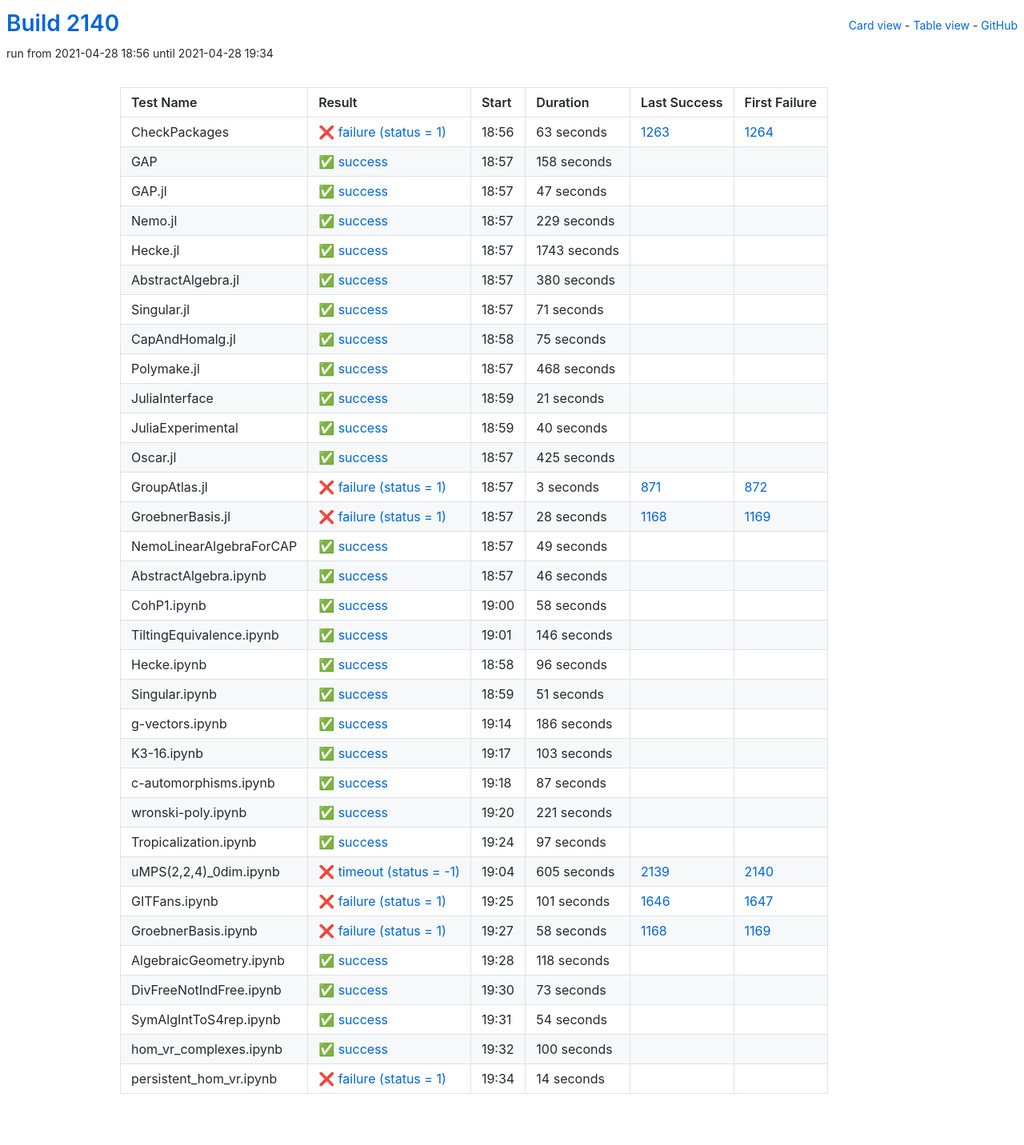
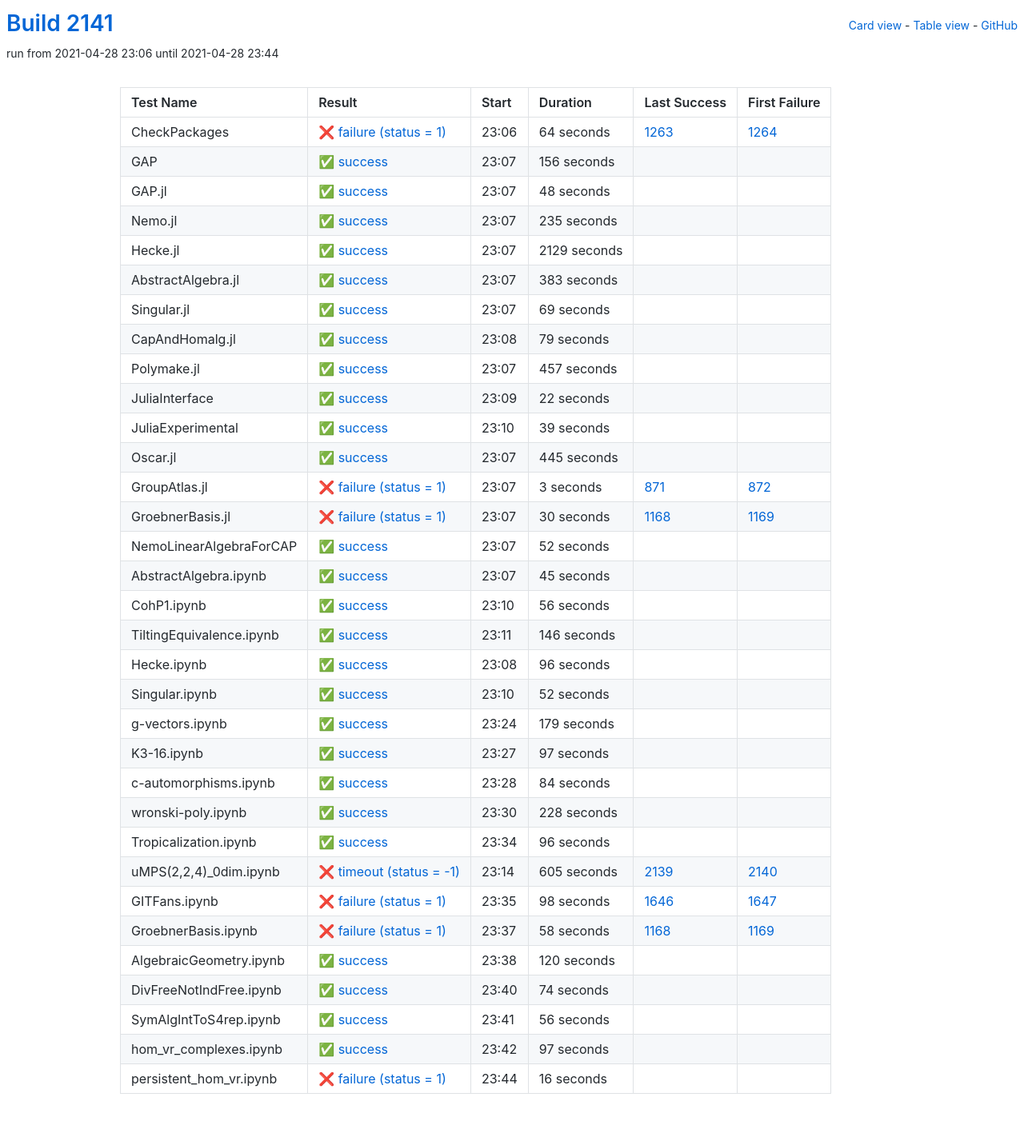
Before and after one commit to oscar-system/oscar-ci-status-stable, a Jekyll site: the page built from table.html, in a window 1280 px wide. Shown: the whole page at 80% size. Built offline with Jekyll 4.4.1, drawn with Linux system fonts in a browser that asks for light colours.

Commit message:
Build #2141

```diff
--- a/_data/ci.yml
+++ b/_data/ci.yml
@@ -1,6 +1,6 @@
 ---
-build: 2140
-build_url: https://oscarci.mathematik.uni-kl.de/job/oscar-stable/2140/
+build: 2141
+build_url: https://oscarci.mathematik.uni-kl.de/job/oscar-stable/2141/
 job: oscar-stable
 organization: oscar-system
 repo: oscar-ci-status-stable
@@ -8,152 +8,152 @@ repourl: https://github.com/oscar-system/oscar-ci-status-stable
 tests:
 - name: CheckPackages
   id: checkpackages
-  log: https://oscarci.mathematik.uni-kl.de/job/oscar-stable/2140/artifact/logs/build-2140/CheckPackages.log
-  start: 2021-04-28 18:56
+  log: https://oscarci.mathematik.uni-kl.de/job/oscar-stable/2141/artifact/logs/build-2141/CheckPackages.log
+  start: 2021-04-28 23:06
   success: false
   exitcode: 1
   status: failure
-  duration: 63
+  duration: 64
   last_success: 1263
   last_success_url: https://oscarci.mathematik.uni-kl.de/job/oscar-stable/1263/
   first_failure: 1264
   first_failure_url: https://oscarci.mathematik.uni-kl.de/job/oscar-stable/1264/
 - name: GAP
   id: gap
-  log: https://oscarci.mathematik.uni-kl.de/job/oscar-stable/2140/artifact/logs/build-2140/GAP.log
-  start: 2021-04-28 18:57
+  log: https://oscarci.mathematik.uni-kl.de/job/oscar-stable/2141/artifact/logs/build-2141/GAP.log
+  start: 2021-04-28 23:07
   success: true
   exitcode: 0
   status: success
-  duration: 158
+  duration: 156
   last_success: false
   last_success_url:
   first_failure: false
   first_failure_url:
 - name: GAP.jl
   id: gap-jl
-  log: https://oscarci.mathematik.uni-kl.de/job/oscar-stable/2140/artifact/logs/build-2140/GAP.jl.log
-  start: 2021-04-28 18:57
+  log: https://oscarci.mathematik.uni-kl.de/job/oscar-stable/2141/artifact/logs/build-2141/GAP.jl.log
+  start: 2021-04-28 23:07
   success: true
   exitcode: 0
   status: success
-  duration: 47
+  duration: 48
   last_success: false
   last_success_url:
   first_failure: false
   first_failure_url:
 - name: Nemo.jl
   id: nemo-jl
-  log: https://oscarci.mathematik.uni-kl.de/job/oscar-stable/2140/artifact/logs/build-2140/Nemo.jl.log
-  start: 2021-04-28 18:57
+  log: https://oscarci.mathematik.uni-kl.de/job/oscar-stable/2141/artifact/logs/build-2141/Nemo.jl.log
+  start: 2021-04-28 23:07
   success: true
   exitcode: 0
   status: success
-  duration: 229
+  duration: 235
   last_success: false
   last_success_url:
   first_failure: false
   first_failure_url:
 - name: Hecke.jl
   id: hecke-jl
-  log: https://oscarci.mathematik.uni-kl.de/job/oscar-stable/2140/artifact/logs/build-2140/Hecke.jl.log
-  start: 2021-04-28 18:57
+  log: https://oscarci.mathematik.uni-kl.de/job/oscar-stable/2141/artifact/logs/build-2141/Hecke.jl.log
+  start: 2021-04-28 23:07
   success: true
   exitcode: 0
   status: success
-  duration: 1743
+  duration: 2129
   last_success: false
   last_success_url:
   first_failure: false
   first_failure_url:
 - name: AbstractAlgebra.jl
   id: abstractalgebra-jl
-  log: https://oscarci.mathematik.uni-kl.de/job/oscar-stable/2140/artifact/logs/build-2140/AbstractAlgebra.jl.log
-  start: 2021-04-28 18:57
+  log: https://oscarci.mathematik.uni-kl.de/job/oscar-stable/2141/artifact/logs/build-2141/AbstractAlgebra.jl.log
+  start: 2021-04-28 23:07
   success: true
   exitcode: 0
   status: success
-  duration: 380
+  duration: 383
   last_success: false
   last_success_url:
   first_failure: false
   first_failure_url:
 - name: Singular.jl
   id: singular-jl
-  log: https://oscarci.mathematik.uni-kl.de/job/oscar-stable/2140/artifact/logs/build-2140/Singular.jl.log
-  start: 2021-04-28 18:57
+  log: https://oscarci.mathematik.uni-kl.de/job/oscar-stable/2141/artifact/logs/build-2141/Singular.jl.log
+  start: 2021-04-28 23:07
   success: true
   exitcode: 0
   status: success
-  duration: 71
+  duration: 69
   last_success: false
   last_success_url:
   first_failure: false
   first_failure_url:
 - name: CapAndHomalg.jl
   id: capandhomalg-jl
-  log: https://oscarci.mathematik.uni-kl.de/job/oscar-stable/2140/artifact/logs/build-2140/CapAndHomalg.jl.log
-  start: 2021-04-28 18:58
+  log: https://oscarci.mathematik.uni-kl.de/job/oscar-stable/2141/artifact/logs/build-2141/CapAndHomalg.jl.log
+  start: 2021-04-28 23:08
   success: true
   exitcode: 0
   status: success
-  duration: 75
+  duration: 79
   last_success: false
   last_success_url:
   first_failure: false
   first_failure_url:
 - name: Polymake.jl
   id: polymake-jl
-  log: https://oscarci.mathematik.uni-kl.de/job/oscar-stable/2140/artifact/logs/build-2140/Polymake.jl.log
-  start: 2021-04-28 18:57
+  log: https://oscarci.mathematik.uni-kl.de/job/oscar-stable/2141/artifact/logs/build-2141/Polymake.jl.log
+  start: 2021-04-28 23:07
   success: true
   exitcode: 0
   status: success
-  duration: 468
+  duration: 457
   last_success: false
   last_success_url:
   first_failure: false
   first_failure_url:
 - name: JuliaInterface
   id: juliainterface
-  log: https://oscarci.mathematik.uni-kl.de/job/oscar-stable/2140/artifact/logs/build-2140/JuliaInterface.log
-  start: 2021-04-28 18:59
+  log: https://oscarci.mathematik.uni-kl.de/job/oscar-stable/2141/artifact/logs/build-2141/JuliaInterface.log
+  start: 2021-04-28 23:09
   success: true
   exitcode: 0
   status: success
-  duration: 21
+  duration: 22
   last_success: false
   last_success_url:
   first_failure: false
   first_failure_url:
 - name: JuliaExperimental
   id: juliaexperimental
-  log: https://oscarci.mathematik.uni-kl.de/job/oscar-stable/2140/artifact/logs/build-2140/JuliaExperimental.log
-  start: 2021-04-28 18:59
+  log: https://oscarci.mathematik.uni-kl.de/job/oscar-stable/2141/artifact/logs/build-2141/JuliaExperimental.log
+  start: 2021-04-28 23:10
   success: true
   exitcode: 0
   status: success
-  duration: 40
+  duration: 39
   last_success: false
   last_success_url:
   first_failure: false
   first_failure_url:
 - name: Oscar.jl
   id: oscar-jl
-  log: https://oscarci.mathematik.uni-kl.de/job/oscar-stable/2140/artifact/logs/build-2140/Oscar.jl.log
-  start: 2021-04-28 18:57
+  log: https://oscarci.mathematik.uni-kl.de/job/oscar-stable/2141/artifact/logs/build-2141/Oscar.jl.log
+  start: 2021-04-28 23:07
   success: true
   exitcode: 0
   status: success
-  duration: 425
+  duration: 445
   last_success: false
   last_success_url:
   first_failure: false
   first_failure_url:
 - name: GroupAtlas.jl
   id: groupatlas-jl
-  log: https://oscarci.mathematik.uni-kl.de/job/oscar-stable/2140/artifact/logs/build-2140/GroupAtlas.jl.log
-  start: 2021-04-28 18:57
+  log: https://oscarci.mathematik.uni-kl.de/job/oscar-stable/2141/artifact/logs/build-2141/GroupAtlas.jl.log
+  start: 2021-04-28 23:07
   success: false
   exitcode: 1
   status: failure
@@ -164,56 +164,56 @@ tests:
   first_failure_url: https://oscarci.mathematik.uni-kl.de/job/oscar-stable/872/
 - name: GroebnerBasis.jl
   id: groebnerbasis-jl
-  log: https://oscarci.mathematik.uni-kl.de/job/oscar-stable/2140/artifact/logs/build-2140/GroebnerBasis.jl.log
-  start: 2021-04-28 18:57
+  log: https://oscarci.mathematik.uni-kl.de/job/oscar-stable/2141/artifact/logs/build-2141/GroebnerBasis.jl.log
+  start: 2021-04-28 23:07
   success: false
   exitcode: 1
   status: failure
-  duration: 28
+  duration: 30
   last_success: 1168
   last_success_url: https://oscarci.mathematik.uni-kl.de/job/oscar-stable/1168/
   first_failure: 1169
   first_failure_url: https://oscarci.mathematik.uni-kl.de/job/oscar-stable/1169/
 - name: NemoLinearAlgebraForCAP
   id: nemolinearalgebraforcap
-  log: https://oscarci.mathematik.uni-kl.de/job/oscar-stable/2140/artifact/logs/build-2140/NemoLinearAlgebraForCAP.log
-  start: 2021-04-28 18:57
+  log: https://oscarci.mathematik.uni-kl.de/job/oscar-stable/2141/artifact/logs/build-2141/NemoLinearAlgebraForCAP.log
+  start: 2021-04-28 23:07
   success: true
   exitcode: 0
   status: success
-  duration: 49
+  duration: 52
   last_success: false
   last_success_url:
   first_failure: false
   first_failure_url:
 - name: AbstractAlgebra.ipynb
   id: abstractalgebra-ipynb
-  log: https://oscarci.mathematik.uni-kl.de/job/oscar-stable/2140/artifact/logs/build-2140/AbstractAlgebra.ipynb.log
-  start: 2021-04-28 18:57
+  log: https://oscarci.mathematik.uni-kl.de/job/oscar-stable/2141/artifact/logs/build-2141/AbstractAlgebra.ipynb.log
+  start: 2021-04-28 23:07
   success: true
   exitcode: 0
   status: success
-  duration: 46
+  duration: 45
   last_success: false
   last_success_url:
   first_failure: false
   first_failure_url:
 - name: CohP1.ipynb
   id: cohp1-ipynb
-  log: https://oscarci.mathematik.uni-kl.de/job/oscar-stable/2140/artifact/logs/build-2140/CohP1.ipynb.log
-  start: 2021-04-28 19:00
+  log: https://oscarci.mathematik.uni-kl.de/job/oscar-stable/2141/artifact/logs/build-2141/CohP1.ipynb.log
+  start: 2021-04-28 23:10
   success: true
   exitcode: 0
   status: success
-  duration: 58
+  duration: 56
   last_success: false
   last_success_url:
   first_failure: false
   first_failure_url:
 - name: TiltingEquivalence.ipynb
   id: tiltingequivalence-ipynb
-  log: https://oscarci.mathematik.uni-kl.de/job/oscar-stable/2140/artifact/logs/build-2140/TiltingEquivalence.ipynb.log
-  start: 2021-04-28 19:01
+  log: https://oscarci.mathematik.uni-kl.de/job/oscar-stable/2141/artifact/logs/build-2141/TiltingEquivalence.ipynb.log
+  start: 2021-04-28 23:11
   success: true
   exitcode: 0
   status: success
@@ -224,8 +224,8 @@ tests:
   first_failure_url:
 - name: Hecke.ipynb
   id: hecke-ipynb
-  log: https://oscarci.mathematik.uni-kl.de/job/oscar-stable/2140/artifact/logs/build-2140/Hecke.ipynb.log
-  start: 2021-04-28 18:58
+  log: https://oscarci.mathematik.uni-kl.de/job/oscar-stable/2141/artifact/logs/build-2141/Hecke.ipynb.log
+  start: 2021-04-28 23:08
   success: true
   exitcode: 0
   status: success
@@ -236,68 +236,32 @@ tests:
   first_failure_url:
 - name: Singular.ipynb
   id: singular-ipynb
-  log: https://oscarci.mathematik.uni-kl.de/job/oscar-stable/2140/artifact/logs/build-2140/Singular.ipynb.log
-  start: 2021-04-28 18:59
+  log: https://oscarci.mathematik.uni-kl.de/job/oscar-stable/2141/artifact/logs/build-2141/Singular.ipynb.log
+  start: 2021-04-28 23:10
   success: true
   exitcode: 0
   status: success
-  duration: 51
+  duration: 52
   last_success: false
   last_success_url:
   first_failure: false
   first_failure_url:
 - name: g-vectors.ipynb
   id: g-vectors-ipynb
-  log: https://oscarci.mathematik.uni-kl.de/job/oscar-stable/2140/artifact/logs/build-2140/g-vectors.ipynb.log
-  start: 2021-04-28 19:14
+  log: https://oscarci.mathematik.uni-kl.de/job/oscar-stable/2141/artifact/logs/build-2141/g-vectors.ipynb.log
+  start: 2021-04-28 23:24
   success: true
   exitcode: 0
   status: success
-  duration: 186
+  duration: 179
   last_success: false
   last_success_url:
   first_failure: false
   first_failure_url:
 - name: K3-16.ipynb
   id: k3-16-ipynb
-  log: https://oscarci.mathematik.uni-kl.de/job/oscar-stable/2140/artifact/logs/build-2140/K3-16.ipynb.log
-  start: 2021-04-28 19:17
-  success: true
-  exitcode: 0
-  status: success
-  duration: 103
-  last_success: false
-  last_success_url:
-  first_failure: false
-  first_failure_url:
-- name: c-automorphisms.ipynb
-  id: c-automorphisms-ipynb
-  log: https://oscarci.mathematik.uni-kl.de/job/oscar-stable/2140/artifact/logs/build-2140/c-automorphisms.ipynb.log
-  start: 2021-04-28 19:18
-  success: true
-  exitcode: 0
-  status: success
-  duration: 87
-  last_success: false
-  last_success_url:
-  first_failure: false
-  first_failure_url:
-- name: wronski-poly.ipynb
-  id: wronski-poly-ipynb
-  log: https://oscarci.mathematik.uni-kl.de/job/oscar-stable/2140/artifact/logs/build-2140/wronski-poly.ipynb.log
-  start: 2021-04-28 19:20
-  success: true
-  exitcode: 0
-  status: success
-  duration: 221
-  last_success: false
-  last_success_url:
-  first_failure: false
-  first_failure_url:
-- name: Tropicalization.ipynb
-  id: tropicalization-ipynb
-  log: https://oscarci.mathematik.uni-kl.de/job/oscar-stable/2140/artifact/logs/build-2140/Tropicalization.ipynb.log
-  start: 2021-04-28 19:24
+  log: https://oscarci.mathematik.uni-kl.de/job/oscar-stable/2141/artifact/logs/build-2141/K3-16.ipynb.log
+  start: 2021-04-28 23:27
   success: true
   exitcode: 0
   status: success
@@ -306,10 +270,46 @@ tests:
   last_success_url:
   first_failure: false
   first_failure_url:
+- name: c-automorphisms.ipynb
+  id: c-automorphisms-ipynb
+  log: https://oscarci.mathematik.uni-kl.de/job/oscar-stable/2141/artifact/logs/build-2141/c-automorphisms.ipynb.log
+  start: 2021-04-28 23:28
+  success: true
+  exitcode: 0
+  status: success
+  duration: 84
+  last_success: false
+  last_success_url:
+  first_failure: false
+  first_failure_url:
+- name: wronski-poly.ipynb
+  id: wronski-poly-ipynb
+  log: https://oscarci.mathematik.uni-kl.de/job/oscar-stable/2141/artifact/logs/build-2141/wronski-poly.ipynb.log
+  start: 2021-04-28 23:30
+  success: true
+  exitcode: 0
+  status: success
+  duration: 228
+  last_success: false
+  last_success_url:
+  first_failure: false
+  first_failure_url:
+- name: Tropicalization.ipynb
+  id: tropicalization-ipynb
+  log: https://oscarci.mathematik.uni-kl.de/job/oscar-stable/2141/artifact/logs/build-2141/Tropicalization.ipynb.log
+  start: 2021-04-28 23:34
+  success: true
+  exitcode: 0
+  status: success
+  duration: 96
+  last_success: false
+  last_success_url:
+  first_failure: false
+  first_failure_url:
 - name: uMPS(2,2,4)_0dim.ipynb
   id: umps-2-2-4-0dim-ipynb
-  log: https://oscarci.mathematik.uni-kl.de/job/oscar-stable/2140/artifact/logs/build-2140/uMPS-2-2-4-_0dim.ipynb.log
-  start: 2021-04-28 19:04
+  log: https://oscarci.mathematik.uni-kl.de/job/oscar-stable/2141/artifact/logs/build-2141/uMPS-2-2-4-_0dim.ipynb.log
+  start: 2021-04-28 23:14
   success: false
   exitcode: -1
   status: timeout
@@ -320,20 +320,20 @@ tests:
   first_failure_url: https://oscarci.mathematik.uni-kl.de/job/oscar-stable/2140/
 - name: GITFans.ipynb
   id: gitfans-ipynb
-  log: https://oscarci.mathematik.uni-kl.de/job/oscar-stable/2140/artifact/logs/build-2140/GITFans.ipynb.log
-  start: 2021-04-28 19:25
+  log: https://oscarci.mathematik.uni-kl.de/job/oscar-stable/2141/artifact/logs/build-2141/GITFans.ipynb.log
+  start: 2021-04-28 23:35
   success: false
   exitcode: 1
   status: failure
-  duration: 101
+  duration: 98
   last_success: 1646
   last_success_url: https://oscarci.mathematik.uni-kl.de/job/oscar-stable/1646/
   first_failure: 1647
   first_failure_url: https://oscarci.mathematik.uni-kl.de/job/oscar-stable/1647/
 - name: GroebnerBasis.ipynb
   id: groebnerbasis-ipynb
-  log: https://oscarci.mathematik.uni-kl.de/job/oscar-stable/2140/artifact/logs/build-2140/GroebnerBasis.ipynb.log
-  start: 2021-04-28 19:27
+  log: https://oscarci.mathematik.uni-kl.de/job/oscar-stable/2141/artifact/logs/build-2141/GroebnerBasis.ipynb.log
+  start: 2021-04-28 23:37
   success: false
   exitcode: 1
   status: failure
@@ -344,60 +344,60 @@ tests:
   first_failure_url: https://oscarci.mathematik.uni-kl.de/job/oscar-stable/1169/
 - name: AlgebraicGeometry.ipynb
   id: algebraicgeometry-ipynb
-  log: https://oscarci.mathematik.uni-kl.de/job/oscar-stable/2140/artifact/logs/build-2140/AlgebraicGeometry.ipynb.log
-  start: 2021-04-28 19:28
+  log: https://oscarci.mathematik.uni-kl.de/job/oscar-stable/2141/artifact/logs/build-2141/AlgebraicGeometry.ipynb.log
+  start: 2021-04-28 23:38
   success: true
   exitcode: 0
   status: success
-  duration: 118
+  duration: 120
   last_success: false
   last_success_url:
   first_failure: false
   first_failure_url:
 - name: DivFreeNotIndFree.ipynb
   id: divfreenotindfree-ipynb
-  log: https://oscarci.mathematik.uni-kl.de/job/oscar-stable/2140/artifact/logs/build-2140/DivFreeNotIndFree.ipynb.log
-  start: 2021-04-28 19:30
+  log: https://oscarci.mathematik.uni-kl.de/job/oscar-stable/2141/artifact/logs/build-2141/DivFreeNotIndFree.ipynb.log
+  start: 2021-04-28 23:40
   success: true
   exitcode: 0
   status: success
-  duration: 73
+  duration: 74
   last_success: false
   last_success_url:
   first_failure: false
   first_failure_url:
 - name: SymAlgIntToS4rep.ipynb
   id: symalginttos4rep-ipynb
-  log: https://oscarci.mathematik.uni-kl.de/job/oscar-stable/2140/artifact/logs/build-2140/SymAlgIntToS4rep.ipynb.log
-  start: 2021-04-28 19:31
+  log: https://oscarci.mathematik.uni-kl.de/job/oscar-stable/2141/artifact/logs/build-2141/SymAlgIntToS4rep.ipynb.log
+  start: 2021-04-28 23:41
   success: true
   exitcode: 0
   status: success
-  duration: 54
+  duration: 56
   last_success: false
   last_success_url:
   first_failure: false
   first_failure_url:
 - name: hom_vr_complexes.ipynb
   id: hom-vr-complexes-ipynb
-  log: https://oscarci.mathematik.uni-kl.de/job/oscar-stable/2140/artifact/logs/build-2140/hom_vr_complexes.ipynb.log
-  start: 2021-04-28 19:32
+  log: https://oscarci.mathematik.uni-kl.de/job/oscar-stable/2141/artifact/logs/build-2141/hom_vr_complexes.ipynb.log
+  start: 2021-04-28 23:42
   success: true
   exitcode: 0
   status: success
-  duration: 100
+  duration: 97
   last_success: false
   last_success_url:
   first_failure: false
   first_failure_url:
 - name: persistent_hom_vr.ipynb
   id: persistent-hom-vr-ipynb
-  log: https://oscarci.mathematik.uni-kl.de/job/oscar-stable/2140/artifact/logs/build-2140/persistent_hom_vr.ipynb.log
-  start: 2021-04-28 19:34
+  log: https://oscarci.mathematik.uni-kl.de/job/oscar-stable/2141/artifact/logs/build-2141/persistent_hom_vr.ipynb.log
+  start: 2021-04-28 23:44
   success: false
   exitcode: 1
   status: failure
-  duration: 14
+  duration: 16
   last_success: false
   last_success_url:
   first_failure: false
```
Also changed, not shown: README.md.
